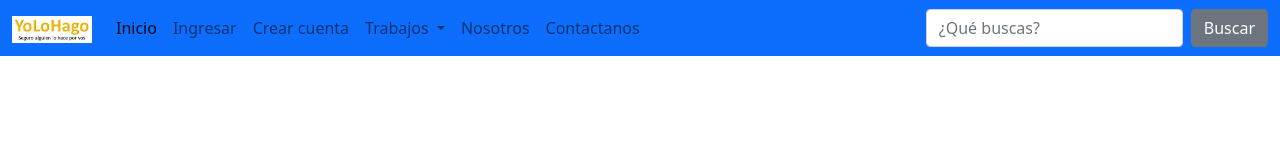
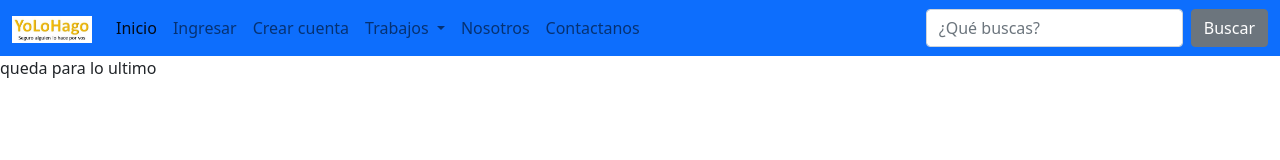
Before and after one commit to mpz3/YoLohago-3.0, a plain HTML site: page paginas/contacto.html in a window 1280 px wide. Drawn offline with nearby package versions, Linux system fonts and the light colour scheme.

Commit message:
version boostrap

```diff
--- a/paginas/contacto.html
+++ b/paginas/contacto.html
@@ -56,7 +56,8 @@
     </header>
 
 
-
+    <p> queda para lo ultimo
+    </p>
 
 
 
```
